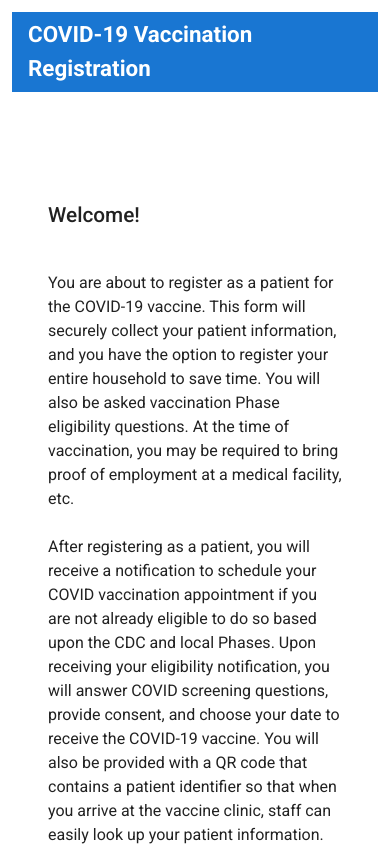
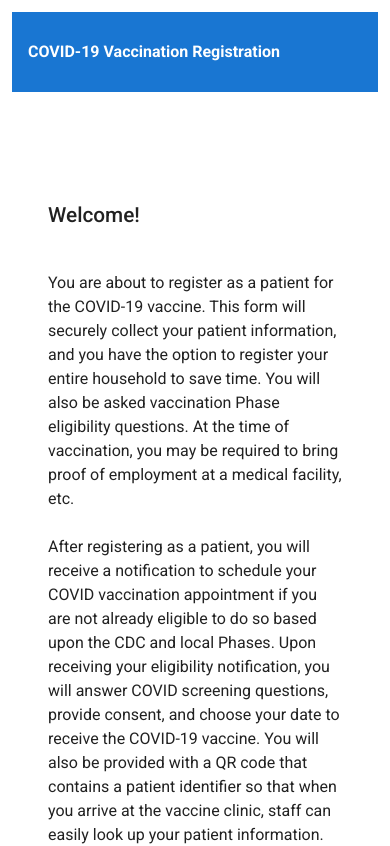
Before and after one commit to david-fraley/MassVaccinationSystem, a Vue app in the folder PatientRegistrationApp/: page / in a window 390 px wide. Shown: the top 846 px of the page. Built offline with nearby package versions, Linux system fonts and the light colour scheme; what v-mask would draw is missing.

Commit message:
header fix font, simplify

```diff
--- a/PatientRegistrationApp/src/pages/application/partials/Header.vue
+++ b/PatientRegistrationApp/src/pages/application/partials/Header.vue
@@ -1,22 +1,12 @@
 <template>
   <v-toolbar flat height="80em" color="primary" dark>
-    <!--font size for xs & sm screens-->
-    <div class="d-sm-none">
+    <div>
       <v-toolbar-title
-        style="font-size:1.4rem"
         class="font-weight-bold text-wrap"
+        :class="[$vuetify.breakpoint.xs?'font-xs':'font-sm']"
         >{{ title }}</v-toolbar-title
       >
     </div>
-    <!--font size for screens larger than sm-->
-    <div class="d-none d-sm-block">
-      <v-toolbar-title
-        style="font-size:2rem"
-        class="font-weight-bold text-wrap"
-        >{{ title }}</v-toolbar-title
-      >
-    </div>
-
     <v-spacer></v-spacer>
     <v-img max-height="5em" max-width="5em" src="@/assets/Logo.png"></v-img>
   </v-toolbar>
@@ -32,7 +22,11 @@ export default {
 };
 </script>
 <style lang="css" scoped>
-.v-toolbar__title {
-  font-size: 1.3rem;
+.font-sm {
+  font-size: 2rem
+}
+.font-xs {
+  font-size: 1rem
 }
 </style>
+'roomPadding': $vuetify.breakpoint.xs
```
